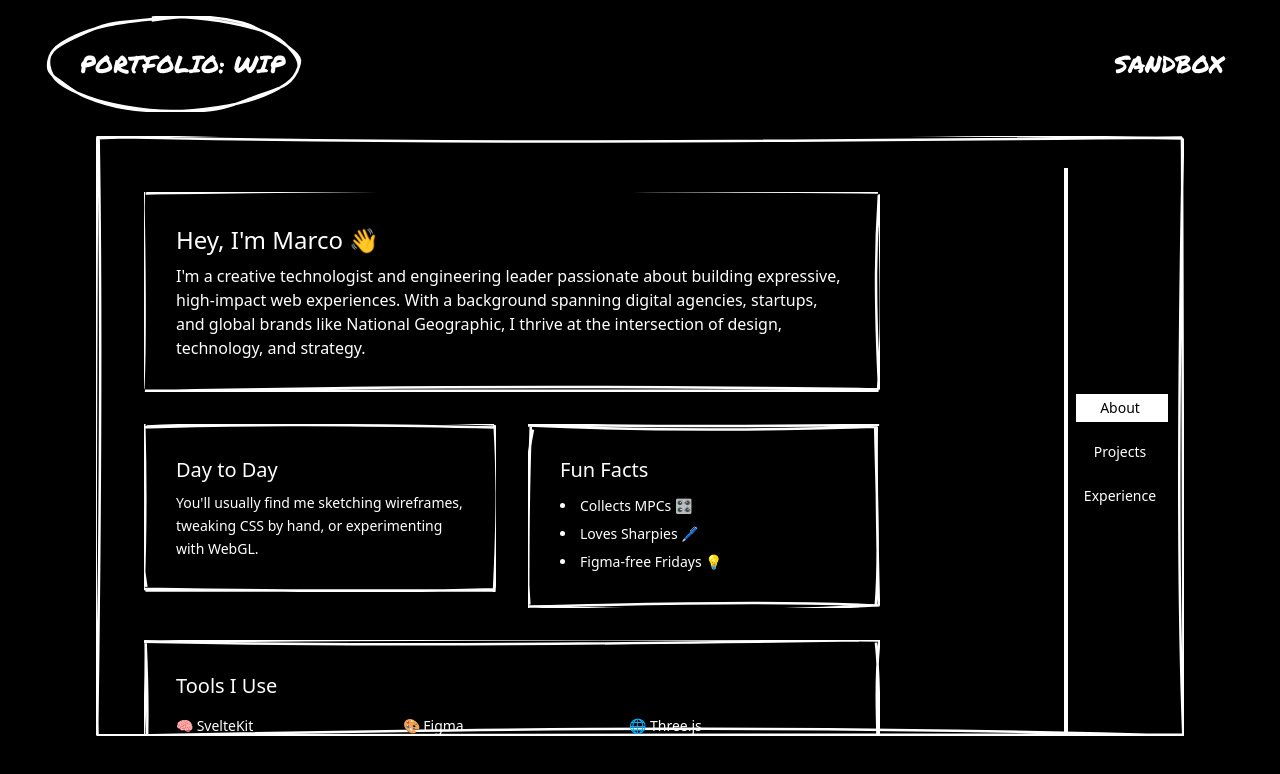
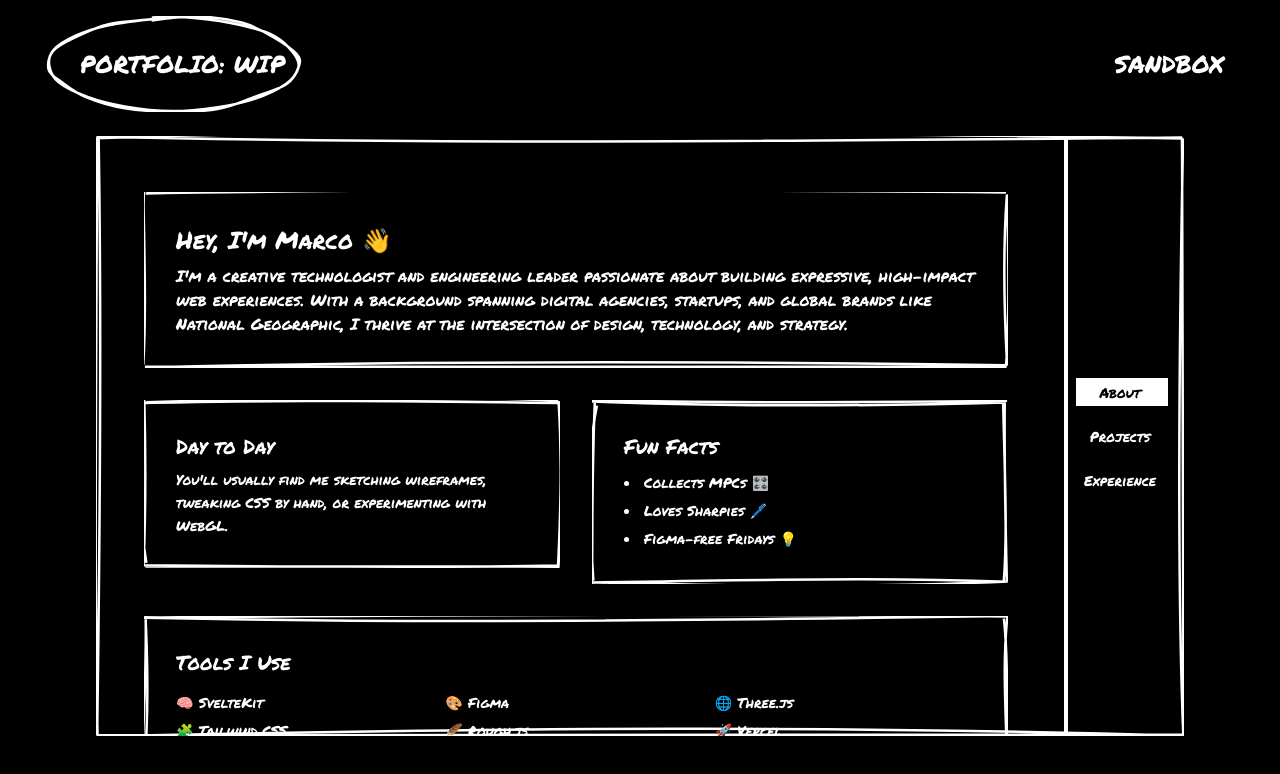
Before and after one commit to malacm/portfolio, a SvelteKit app: page / in a window 1280 px wide. Both pictures are taken after a click on the button "About". Shown: the top 774 px of the page. Built offline with nearby package versions, Linux system fonts and the light colour scheme.

Commit message:
checkpoint: container sizing fixes

```diff
--- a/src/app.css
+++ b/src/app.css
@@ -1,4 +1,3 @@
-@import url('https://fonts.googleapis.com/css2?family=Permanent+Marker&display=swap');
 @import "tailwindcss";
 
 /* Global styles to prevent scrolling and ensure viewport fit */
@@ -16,3 +15,12 @@ body {
 #svelte {
   height: 100%;
 }
+
+/* Ensure fonts are properly loaded and applied */
+.font-sharpie {
+  font-family: 'Permanent Marker', cursive !important;
+}
+
+.font-hand {
+  font-family: 'Patrick Hand', cursive !important;
+}
--- a/src/app.html
+++ b/src/app.html
@@ -4,7 +4,7 @@
 		<meta charset="utf-8" />
 		<link rel="icon" href="%sveltekit.assets%/favicon.png" />
 		<link
-			href="https://fonts.googleapis.com/css2?family=Permanent+Marker&display=swap"
+			href="https://fonts.googleapis.com/css2?family=Permanent+Marker&family=Patrick+Hand&display=swap"
 			rel="stylesheet"
 		/>
 		<meta name="viewport" content="width=device-width, initial-scale=1" />
--- a/src/lib/components/About.svelte
+++ b/src/lib/components/About.svelte
@@ -14,13 +14,13 @@ function checkMobile() {
 }
 </script>
 
-<div class="flex flex-col w-full max-w-3xl gap-8 text-white px-6 py-8 sm:px-4 sm:py-6">
+<div class="flex flex-col w-full h-full gap-8 text-white px-6 py-8 sm:px-4 sm:py-6">
   <!-- Top Section -->
   <div class="w-full">
     <HandDrawnBorder strokeWidth={2.5} roughness={2.2} width="100%">
       <div class="p-6 pl-10 sm:p-4 sm:pl-4">
         <h1 class="font-sharpie mb-2 text-3xl sm:text-2xl">Hey, I'm Marco 👋</h1>
-        <p class="text-base">
+        <p class="text-base font-sharpie">
           I'm a creative technologist and engineering leader passionate about building expressive, high-impact web experiences. With a background spanning digital agencies, startups, and global brands like National Geographic, I thrive at the intersection of design, technology, and strategy.
         </p>
       </div>
@@ -34,7 +34,7 @@ function checkMobile() {
       <HandDrawnBorder strokeWidth={2.5} roughness={2.2} width="100%">
         <div class="p-6 pl-10 sm:p-4 sm:pl-4">
           <h2 class="font-sharpie mb-2 text-2xl sm:text-xl">Day to Day</h2>
-          <p class="text-sm leading-relaxed">
+          <p class="text-sm leading-relaxed font-sharpie">
             You'll usually find me sketching wireframes, tweaking CSS by hand, or experimenting with WebGL.
           </p>
         </div>
@@ -46,7 +46,7 @@ function checkMobile() {
       <HandDrawnBorder strokeWidth={2.5} roughness={2.2} width="100%">
         <div class="p-6 pl-10 sm:p-4 sm:pl-4">
           <h2 class="font-sharpie mb-2 text-2xl sm:text-xl">Fun Facts</h2>
-          <ul class="list-inside list-disc text-sm leading-loose">
+          <ul class="list-inside list-disc text-sm leading-loose font-sharpie">
             <li>Collects MPCs 🎛️</li>
             <li>Loves Sharpies 🖊️</li>
             <li>Figma-free Fridays 💡</li>
--- a/src/lib/components/Experience.svelte
+++ b/src/lib/components/Experience.svelte
@@ -110,13 +110,13 @@ function checkMobile() {
 }
 </script>
 
-<div class="flex flex-col w-full max-w-4xl gap-8 text-white px-6 py-8 sm:px-4 sm:py-6">
+<div class="flex flex-col w-full h-full gap-8 text-white px-6 py-8 sm:px-4 sm:py-6">
   <!-- Header -->
   <div class="w-full">
     <HandDrawnBorder strokeWidth={2.5} roughness={2.2} width="100%">
       <div class="p-6 pl-10 sm:p-4 sm:pl-4">
         <h1 class="font-sharpie mb-2 text-3xl sm:text-2xl">Experience</h1>
-        <p class="text-base sm:text-sm">A summary of my professional journey, leadership, and creative roles.</p>
+        <p class="text-base sm:text-sm font-sharpie">A summary of my professional journey, leadership, and creative roles.</p>
       </div>
     </HandDrawnBorder>
   </div>
@@ -132,16 +132,16 @@ function checkMobile() {
               <span class="rounded-full bg-white/10 px-3 py-1 font-sharpie text-base sm:text-sm">{exp.company}</span>
               <span class="rounded-full bg-white/10 px-3 py-1 font-sharpie text-base sm:text-sm">{exp.type}</span>
             </div>
-            <div class="mb-2 flex flex-wrap gap-2 text-base text-white/70">
+            <div class="mb-2 flex flex-wrap gap-2 text-base text-white/70 font-sharpie">
               <span>{exp.period}</span>
               <span>•</span>
               <span>{exp.location}</span>
             </div>
             {#if exp.description}
-              <p class="mb-2 text-base leading-relaxed sm:text-base">{exp.description}</p>
+              <p class="mb-2 text-base leading-relaxed sm:text-base font-sharpie">{exp.description}</p>
             {/if}
             {#if exp.details}
-              <ul class="mb-2 list-inside list-disc text-base leading-loose sm:text-base">
+              <ul class="mb-2 list-inside list-disc text-base leading-loose sm:text-base font-sharpie">
                 {#each exp.details as detail}
                   <li>{detail}</li>
                 {/each}
--- a/src/lib/components/NotebookContainer.svelte
+++ b/src/lib/components/NotebookContainer.svelte
@@ -77,7 +77,6 @@
 		display: flex;
 		align-items: flex-start;
 		justify-content: center;
-		padding-top: 2rem;
 	}
 	.font-sharpie {
 		font-family: 'Permanent Marker', cursive;
--- a/src/lib/components/Projects.svelte
+++ b/src/lib/components/Projects.svelte
@@ -43,13 +43,13 @@
 	}
 </script>
 
-<div class="flex flex-col w-full max-w-4xl gap-8 text-white px-6 py-8 sm:px-4 sm:py-6">
+<div class="flex flex-col w-full h-full gap-8 text-white px-6 py-8 sm:px-4 sm:py-6">
 	<!-- Header -->
 	<div class="w-full">
 		<HandDrawnBorder strokeWidth={2.5} roughness={2.2} width="100%">
 			<div class="p-6 pl-10 sm:p-4 sm:pl-4">
 				<h1 class="font-sharpie mb-2 text-3xl sm:text-2xl">Selected Projects</h1>
-				<p class="text-base sm:text-sm">
+				<p class="text-base sm:text-sm font-sharpie">
 					A collection of creative experiments and client work that showcase my approach to building expressive web experiences.
 				</p>
 			</div>
@@ -81,7 +81,7 @@
 						</div>
 
 						<!-- Project Description -->
-						<p class="text-sm leading-relaxed">
+						<p class="text-sm leading-relaxed font-sharpie">
 							{project.description}
 						</p>
 
```
